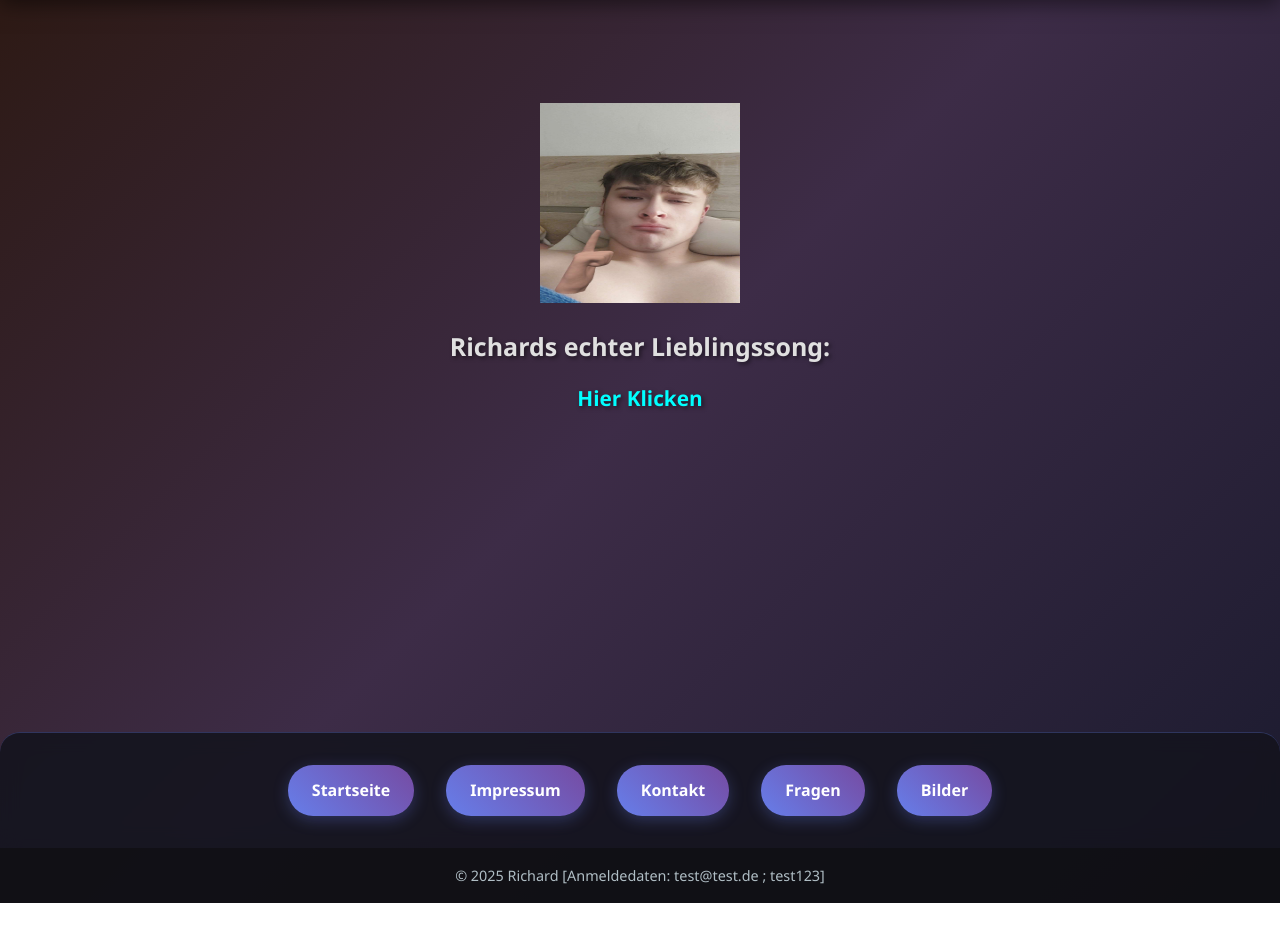
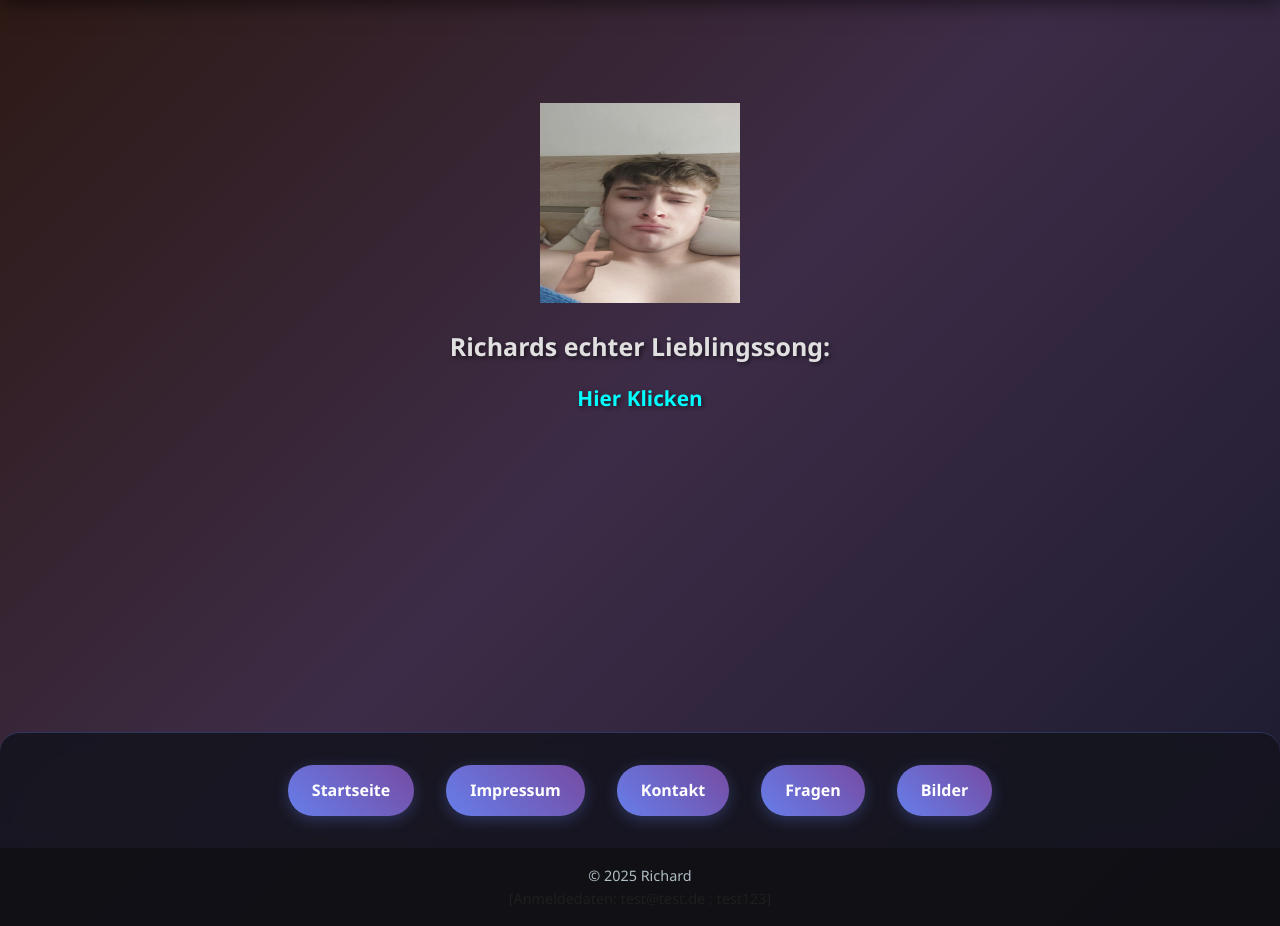
Before and after one commit to michx-361/Richard, a plain HTML site: page secret.html in a window 1280 px wide. Shown: the part 97-1023 px from the top of the page. Before the commit the page ends 1000 px from the top, so only its background shows below. Drawn offline with Linux system fonts and the light colour scheme.

Commit message:
nochmal besser

```diff
--- a/secret.html
+++ b/secret.html
@@ -50,7 +50,10 @@
             </ul>
         </nav>
         <div class="footer-bottom">
-            © 2025 Richard      [Anmeldedaten: test@test.de ; test123]
+            © 2025 Richard
+            <div style="color: rgb(31, 31, 31)">
+                [Anmeldedaten: test@test.de ; test123]
+            </div>
         </div>
 
     <script src="Firebase/login-button.js"></script>
```
